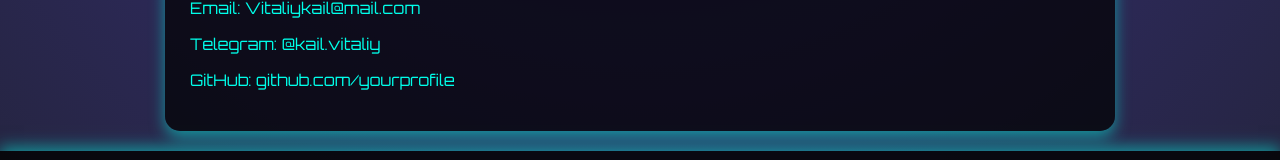
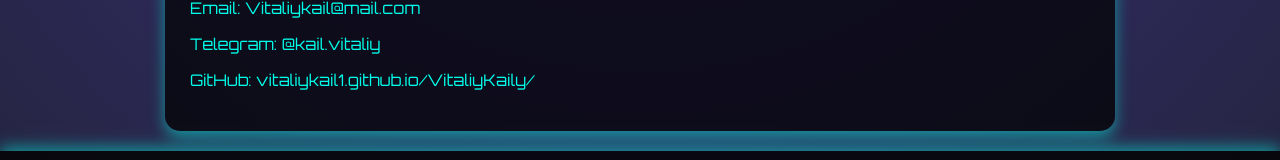
Before and after one commit to vitaliykail1/VitaliyKaily, a plain HTML site: page index.html in a window 1280 px wide. Shown: the part 1131-1291 px from the top of the page. Drawn offline with Linux system fonts and the light colour scheme.

Commit message:
Update index.html

```diff
--- a/index.html
+++ b/index.html
@@ -41,7 +41,7 @@
         <h2>Контакты</h2>
         <p>Email: Vitaliykail@mail.com</p>
         <p>Telegram: @kail.vitaliy</p>
-        <p>GitHub: github.com/yourprofile</p>
+        <p>GitHub: vitaliykail1.github.io/VitaliyKaily/</p>
     </div>
 
     <footer>
```
